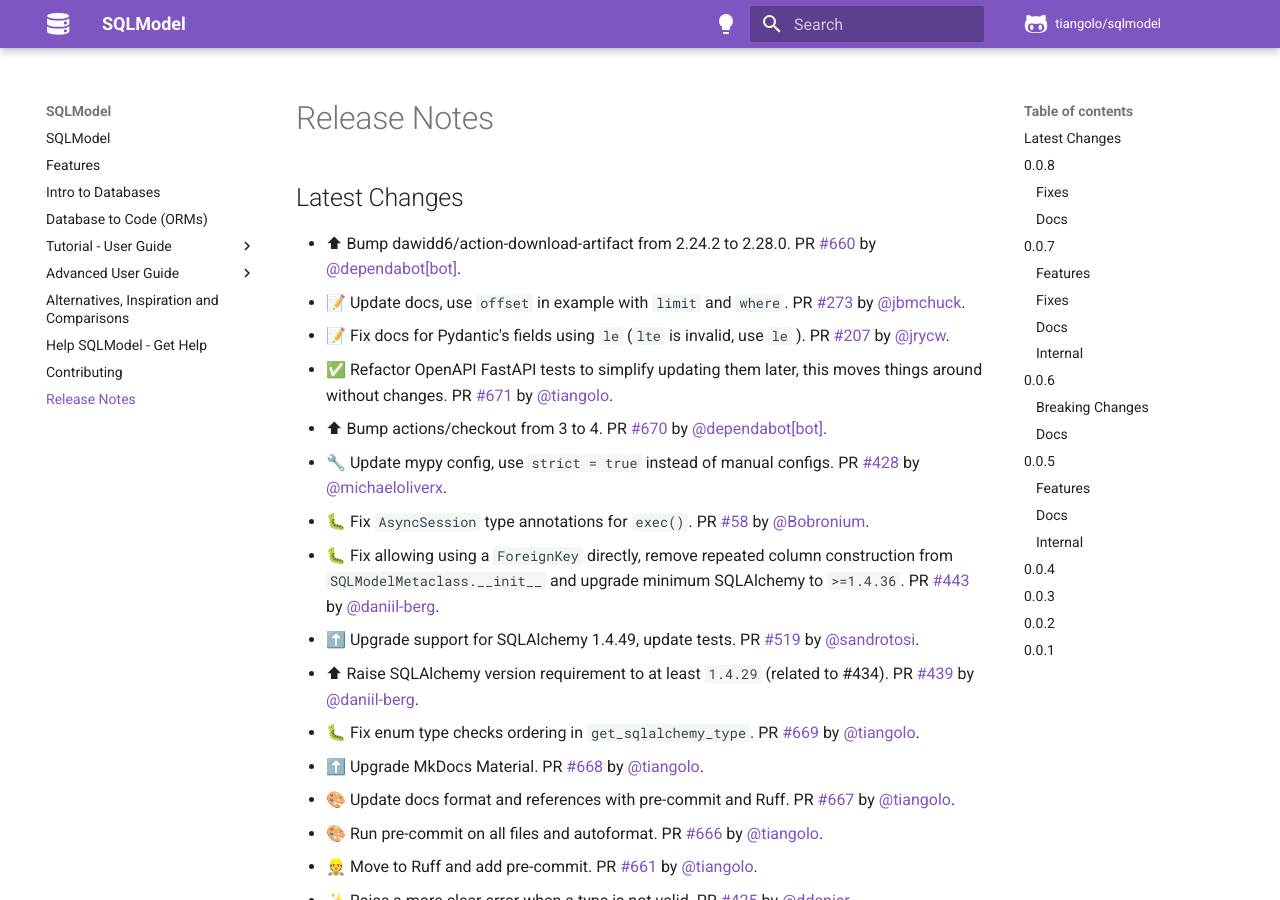
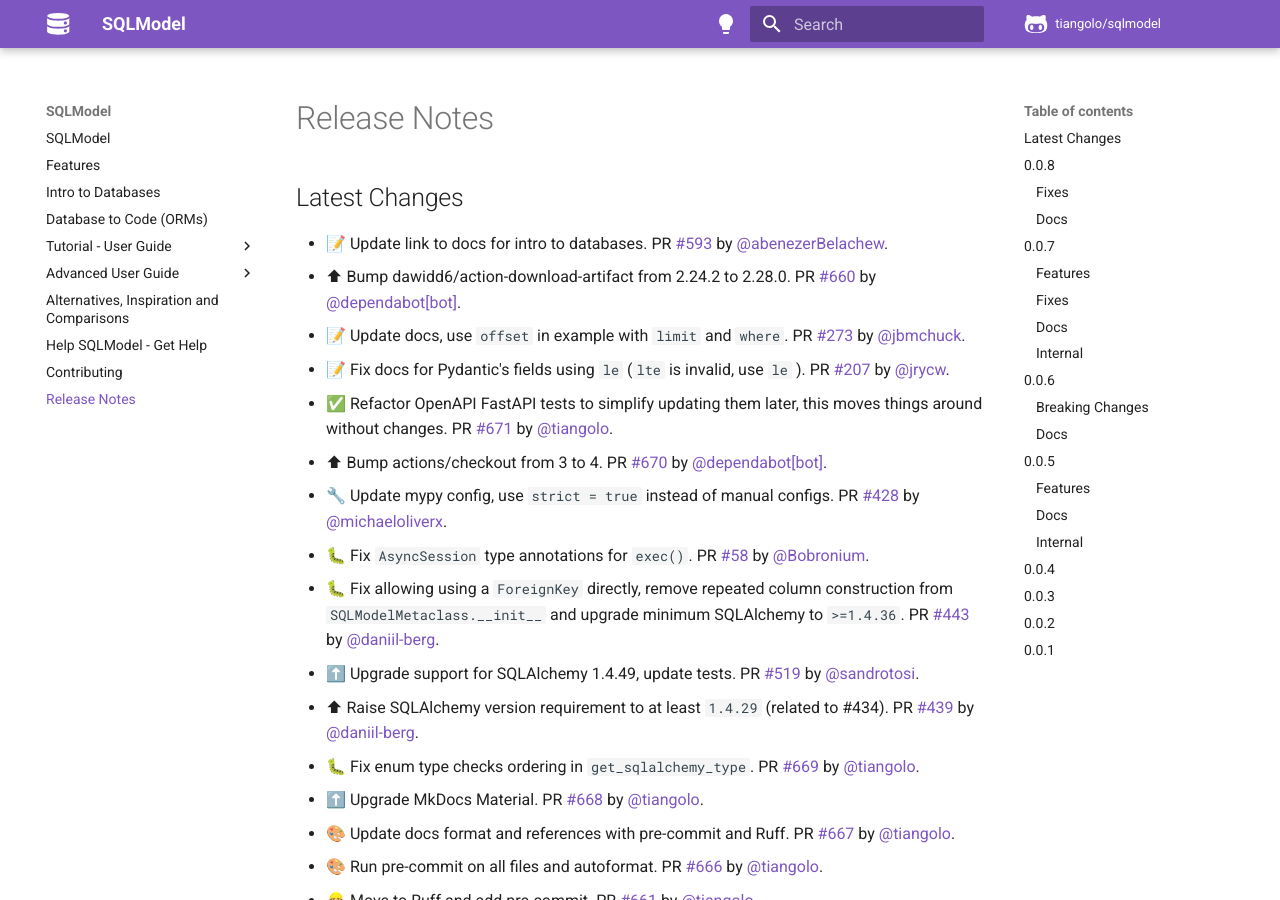
Before and after one commit to upmorpheus/Laravel-perfect, an MkDocs documentation site: the page built from docs/release-notes.md, in a window 1280 px wide and 900 px high. Built offline with MkDocs 1.6.1 and Material for MkDocs 9.7.7, drawn with Linux system fonts in a browser that asks for light colours; comment, search, counter and statistics services are not loaded.

Commit message:
📝 Update release notes

```diff
--- a/docs/release-notes.md
+++ b/docs/release-notes.md
@@ -2,6 +2,7 @@
 
 ## Latest Changes
 
+* 📝 Update link to docs for intro to databases. PR [#593](https://github.com/tiangolo/sqlmodel/pull/593) by [@abenezerBelachew](https://github.com/abenezerBelachew).
 * ⬆ Bump dawidd6/action-download-artifact from 2.24.2 to 2.28.0. PR [#660](https://github.com/tiangolo/sqlmodel/pull/660) by [@dependabot[bot]](https://github.com/apps/dependabot).
 * 📝 Update docs, use `offset` in example with `limit` and `where`. PR [#273](https://github.com/tiangolo/sqlmodel/pull/273) by [@jbmchuck](https://github.com/jbmchuck).
 * 📝 Fix docs for Pydantic's fields using `le` (`lte` is invalid, use `le` ). PR [#207](https://github.com/tiangolo/sqlmodel/pull/207) by [@jrycw](https://github.com/jrycw).
```
